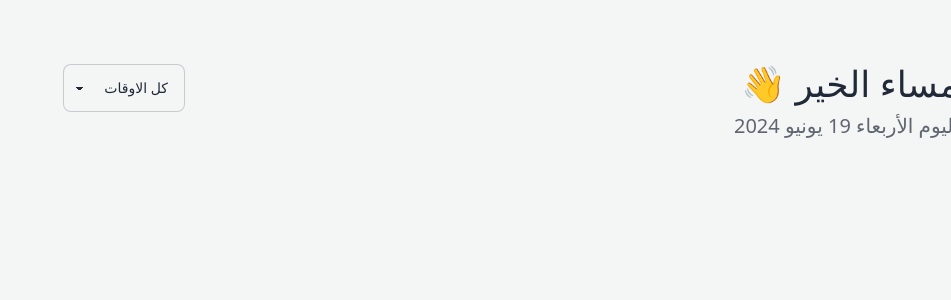
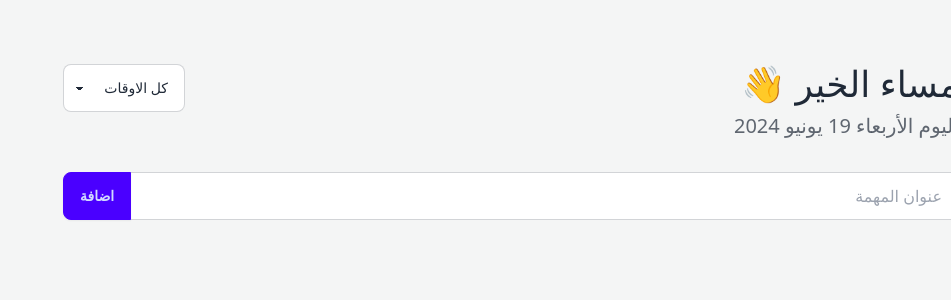
Before and after one commit to Saad5400/todolist, a SvelteKit app: page / in a window 1280 px wide. Shown: the top 300 px of the page, without its empty margins (329-1280 px from the left). Built offline with nearby package versions, Linux system fonts and the light colour scheme.

Commit message:
adding input

```diff
--- a/src/routes/+page.svelte
+++ b/src/routes/+page.svelte
@@ -17,6 +17,7 @@
             isDone: false,
         });
         toDoList = toDoList;
+        title = '';
     }
 
     function remove(id: string) {
@@ -33,15 +34,7 @@
     }
 </script>
 
-<!-- <div class="join">
-    <input
-        bind:value={title}
-        class="input input-bordered join-item"
-        placeholder="عنوان المهمة"
-    />
-    <button on:click={add} class="btn join-item rounded-r-full">اضافة</button>
-</div>
-
+<!--
 {#if toDoList.length === 0}
     <div>You have no tasks</div>
 {:else}
@@ -55,10 +48,10 @@
     {/each}
 {/if} -->
 
-<main class="p-16 max-w-screen-lg mx-auto">
+<main class="p-16 max-w-screen-lg mx-auto flex flex-col gap-8">
     <section class="flex justify-between">
-        <div>
-            <h2 class="text-4xl mb-2">
+        <div class="flex flex-col gap-2">
+            <h2 class="text-4xl">
                 {dayjs().format("a") === "ص" ? "صباح" : "مساء"} الخير 👋
             </h2>
             <h3 class="text-xl text-base-content/70">
@@ -66,10 +59,20 @@
             </h3>
         </div>
         <div>
-            <select class="select select-bordered w-full max-w-xs pe-10 ps-4">
+            <select class="select select-bordered w-full max-w-xs pe-10 ps-4 bg-white">
                 <option>كل الاوقات</option>
                 <option>اليوم</option>
             </select>
         </div>
     </section>
+    <section class="join w-full">
+        <input
+            bind:value={title}
+            class="input input-bordered join-item w-full bg-white"
+            placeholder="عنوان المهمة"
+        />
+        <button on:click={add} class="btn btn-primary join-item rounded-r-full"
+            >اضافة</button
+        >
+    </section>
 </main>
```
